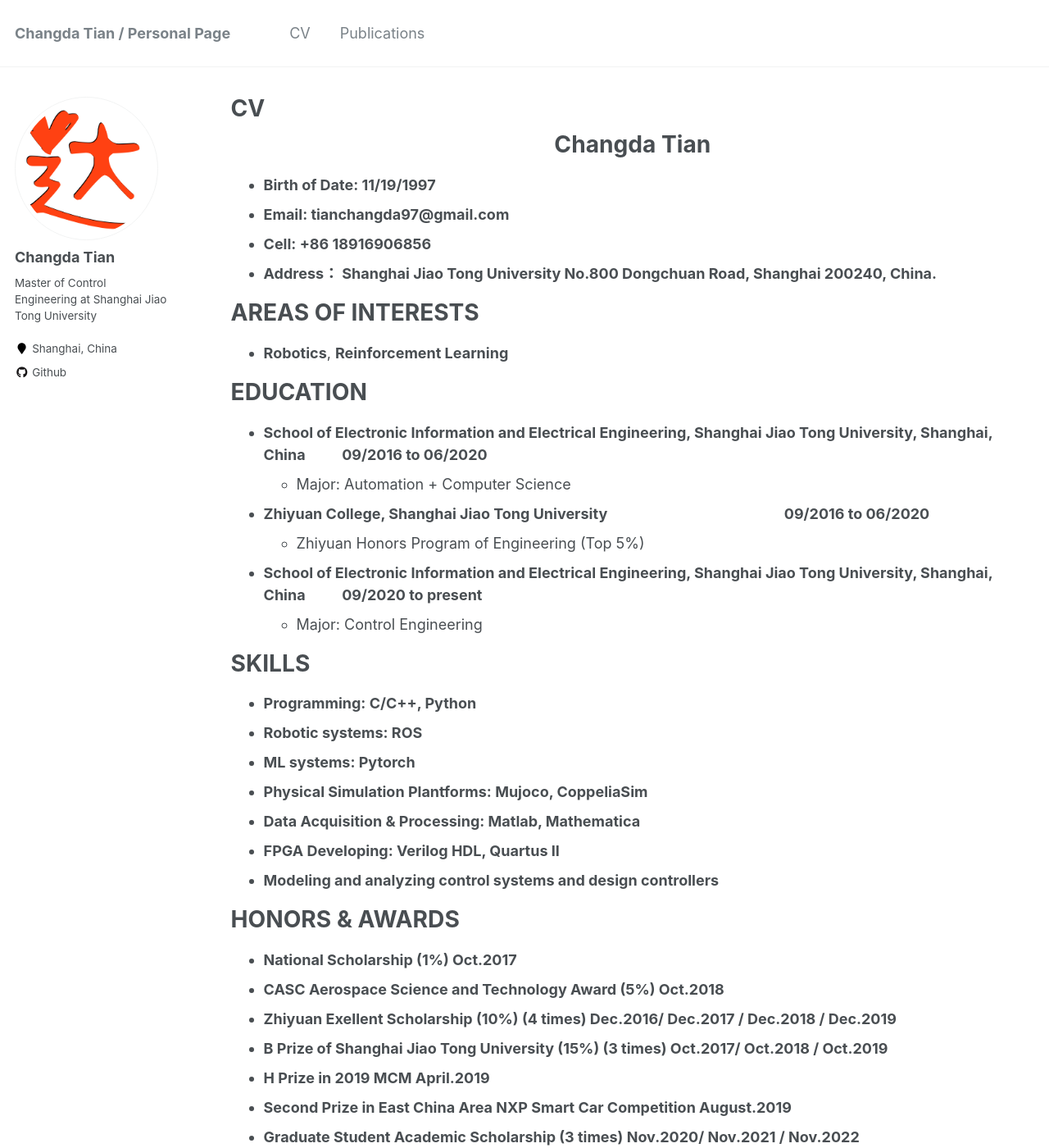
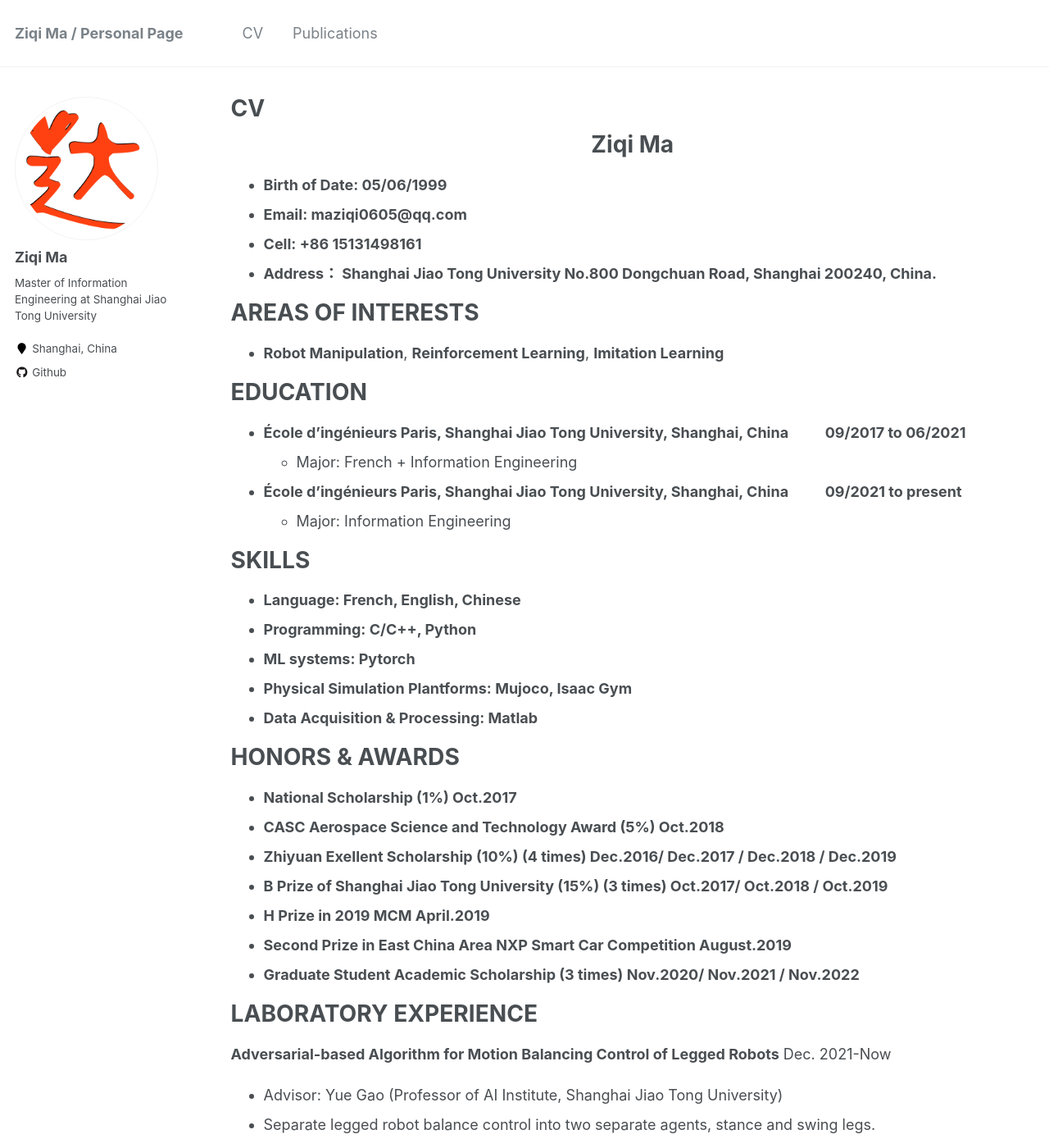
Before and after one commit to GuoyuloveSunshine/GuoyuloveSunshine.github.io, a Jekyll site: the page built from _pages/cv.md, in a window 1280 px wide and 1400 px high. Shown: the whole window at 82% size. Built offline with Jekyll 4.4.1, drawn with Linux system fonts in a browser that asks for light colours; some of the changed text lies outside the part shown.

Commit message:
changed basic information

```diff
--- a/_config.yml
+++ b/_config.yml
@@ -7,13 +7,13 @@
 
 # Site Settings
 locale                   : "Shanghai Jiao Tong University,  Shanghai"
-title                    : "Changda Tian / Personal Page"
+title                    : "Ziqi Ma / Personal Page"
 title_separator          : "-"
-name                     : &name "Changda Tian"
+name                     : &name "Ziqi Ma"
 description              : &description "personal description"
-url                      : https://lonelyfluency.github.io # the base hostname & protocol for your site e.g. "https://mmistakes.github.io"
+url                      : https://GuoyulovesSunshine.github.io # the base hostname & protocol for your site e.g. "https://mmistakes.github.io"
 baseurl                  : "" # the subpath of your site, e.g. "/blog"
-repository               : "lonelyfluency/lonelyfluency.github.io"
+repository               : "GuoyulovesSunshine/GuoyulovesSunshine.github.io"
 teaser                   :  # filename of teaser fallback teaser image placed in /images/, .e.g. "500x300.png"
 breadcrumbs              : false # true, false (default)
 words_per_minute         : 160
@@ -80,9 +80,9 @@ analytics:
 
 # Site Author
 author:
-  name             : "Changda Tian"
+  name             : "Ziqi Ma"
   avatar           : "profile.png"
-  bio              : "Master of Control Engineering at Shanghai Jiao Tong University"
+  bio              : "Master of Information Engineering at Shanghai Jiao Tong University"
   location         : "Shanghai, China"
   employer         :
   pubmed           : # "https://www.ncbi.nlm.nih.gov/pubmed/?term=john+snow"
@@ -96,7 +96,7 @@ author:
   flickr           :
   facebook         :
   foursquare       :
-  github           : "lonelyfluency"
+  github           : "GuoyulovesSunshine"
   google_plus      :
   keybase          :
   instagram        :
--- a/_pages/cv.md
+++ b/_pages/cv.md
@@ -9,40 +9,35 @@ redirect_from:
 
 {% include base_path %}
 
-<h1 style="text-align:center">Changda Tian</h1>
+<h1 style="text-align:center">Ziqi Ma</h1>
 <!-- th rowspan="5"><img src="/images/yangcy-300x300.png" width="180" height="180" /></th -->
-* **Birth of Date: 11/19/1997**
-* **Email: tianchangda97@gmail.com**
-* **Cell: +86 18916906856**
+* **Birth of Date: 05/06/1999**
+* **Email: maziqi0605@qq.com**
+* **Cell: +86 15131498161**
 * **Address： Shanghai Jiao Tong University No.800 Dongchuan Road, Shanghai 200240, China.**
 
 
 # AREAS OF INTERESTS
 
-- **Robotics**, **Reinforcement Learning**
+- **Robot Manipulation**, **Reinforcement Learning**, **Imitation Learning**
 
 
 # EDUCATION
 
 
-* **School of Electronic Information and Electrical Engineering, Shanghai Jiao Tong University, Shanghai, China &ensp;&ensp;&ensp;&ensp; 09/2016 to 06/2020**
-  * Major: Automation + Computer Science
+* **École d'ingénieurs Paris, Shanghai Jiao Tong University, Shanghai, China &ensp;&ensp;&ensp;&ensp; 09/2017 to 06/2021**
+  * Major: French + Information Engineering
 
-* **Zhiyuan College, Shanghai Jiao Tong University &ensp;&ensp;&ensp;&ensp;&ensp;&ensp;&ensp;&ensp;&ensp;&ensp;&ensp;&ensp;&ensp;&ensp;&ensp;&ensp;&ensp;&ensp;&ensp;&ensp;&ensp;&ensp;&ensp; 09/2016 to 06/2020**
-  * Zhiyuan Honors Program of Engineering (Top 5%)
-
-* **School of Electronic Information and Electrical Engineering, Shanghai Jiao Tong University, Shanghai, China &ensp;&ensp;&ensp;&ensp; 09/2020 to present**
-  * Major: Control Engineering
+* **École d'ingénieurs Paris, Shanghai Jiao Tong University, Shanghai, China &ensp;&ensp;&ensp;&ensp; 09/2021 to present**
+  * Major: Information Engineering
 
 # SKILLS
 
+- **Language: French, English, Chinese**
 - **Programming: C/C++, Python**
-- **Robotic systems: ROS**
 - **ML systems: Pytorch**
-- **Physical Simulation Plantforms: Mujoco, CoppeliaSim**
-- **Data Acquisition & Processing: Matlab, Mathematica**
-- **FPGA Developing: Verilog HDL, Quartus II**
-- **Modeling and analyzing control systems and design controllers**
+- **Physical Simulation Plantforms: Mujoco, Isaac Gym**
+- **Data Acquisition & Processing: Matlab**
 
 
 # HONORS & AWARDS
```
Also changed, not shown: _pages/about.md (+8 -8 lines).
